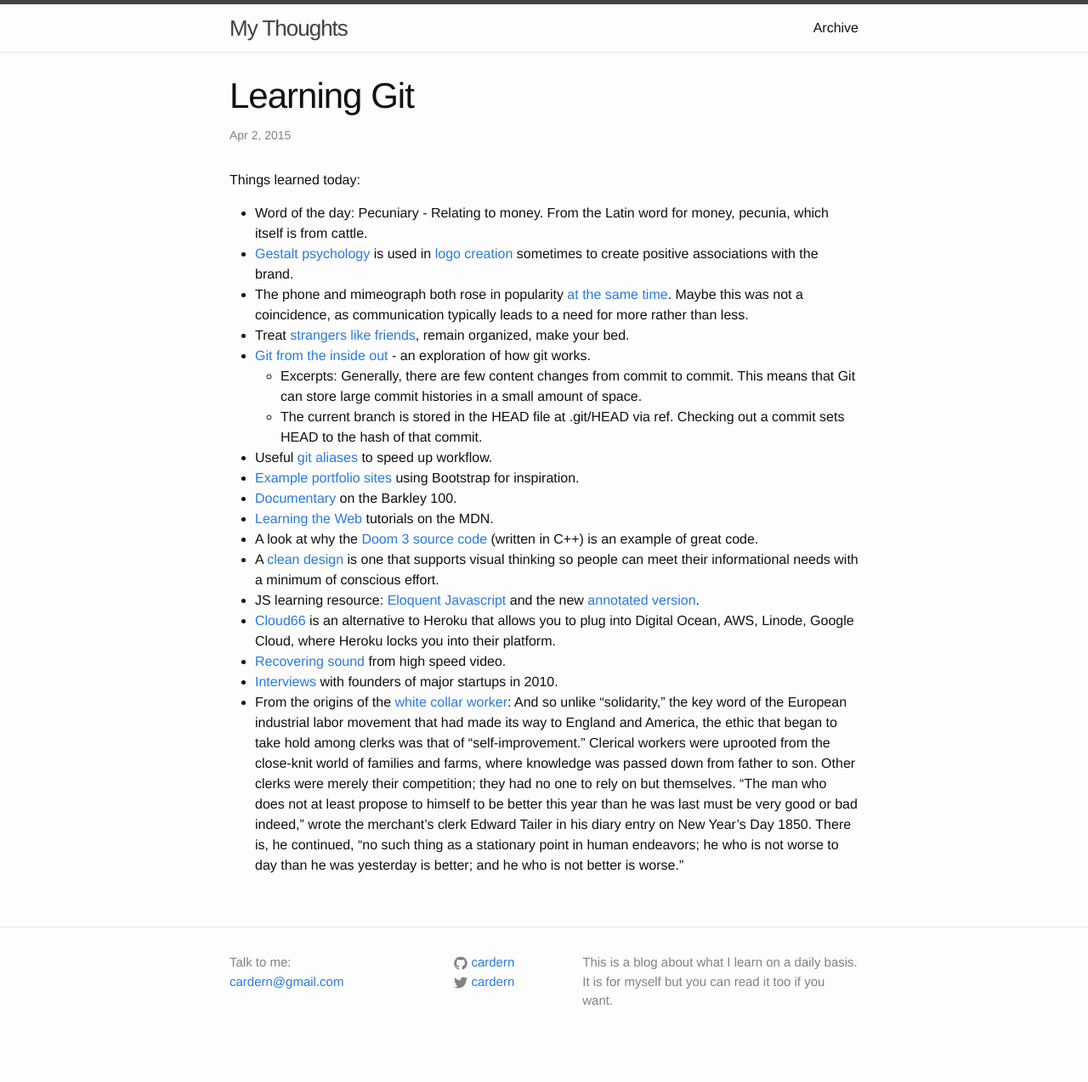
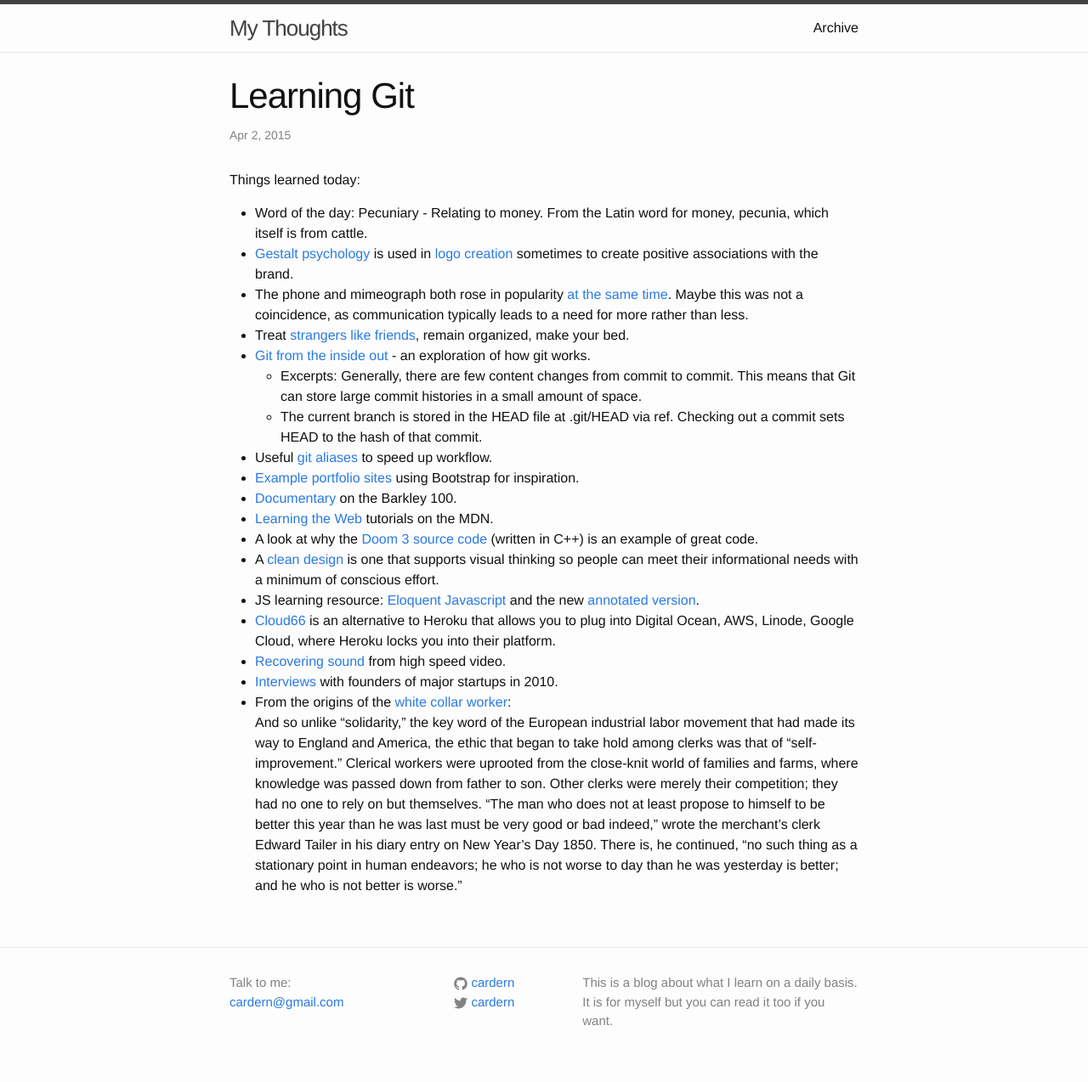
Before and after one commit to cardern/blog, a Jekyll site: the page built from _posts/2015-04-02-18.markdown, in a window 1280 px wide. Shown: the whole page at 85% size. Built offline with Jekyll 4.4.1, drawn with Linux system fonts in a browser that asks for light colours; before the commit the page ends 1250 px from its top, so only the background shows below that.

Commit message:
Learning Git

```diff
--- a/_posts/2015-04-02-18.markdown
+++ b/_posts/2015-04-02-18.markdown
@@ -22,4 +22,4 @@
 * [Cloud66](http://www.cloud66.com/) is an alternative to Heroku that allows you to plug into Digital Ocean, AWS, Linode, Google Cloud, where Heroku locks you into their platform.
 * [Recovering sound](https://news.ycombinator.com/item?id=9254654&utm_term=comment) from high speed video.
 * [Interviews](http://foundersatwork.posthaven.com/my-interviews-with-airbnb-dropbox-posterous-reddit-weebly-and-wufoo-circa-2010) with founders of major startups in 2010.
-* From the origins of the [white collar worker](http://blog.longreads.com/2015/03/24/i-would-prefer-not-to-the-origins-of-the-white-collar-worker/): And so unlike “solidarity,” the key word of the European industrial labor movement that had made its way to England and America, the ethic that began to take hold among clerks was that of “self-improvement.” Clerical workers were uprooted from the close-knit world of families and farms, where knowledge was passed down from father to son. Other clerks were merely their competition; they had no one to rely on but themselves. “The man who does not at least propose to himself to be better this year than he was last must be very good or bad indeed,” wrote the merchant’s clerk Edward Tailer in his diary entry on New Year’s Day 1850. There is, he continued, “no such thing as a stationary point in human endeavors; he who is not worse to day than he was yesterday is better; and he who is not better is worse.”
+* From the origins of the [white collar worker](http://blog.longreads.com/2015/03/24/i-would-prefer-not-to-the-origins-of-the-white-collar-worker/): <br>And so unlike “solidarity,” the key word of the European industrial labor movement that had made its way to England and America, the ethic that began to take hold among clerks was that of “self-improvement.” Clerical workers were uprooted from the close-knit world of families and farms, where knowledge was passed down from father to son. Other clerks were merely their competition; they had no one to rely on but themselves. “The man who does not at least propose to himself to be better this year than he was last must be very good or bad indeed,” wrote the merchant’s clerk Edward Tailer in his diary entry on New Year’s Day 1850. There is, he continued, “no such thing as a stationary point in human endeavors; he who is not worse to day than he was yesterday is better; and he who is not better is worse.”
```
